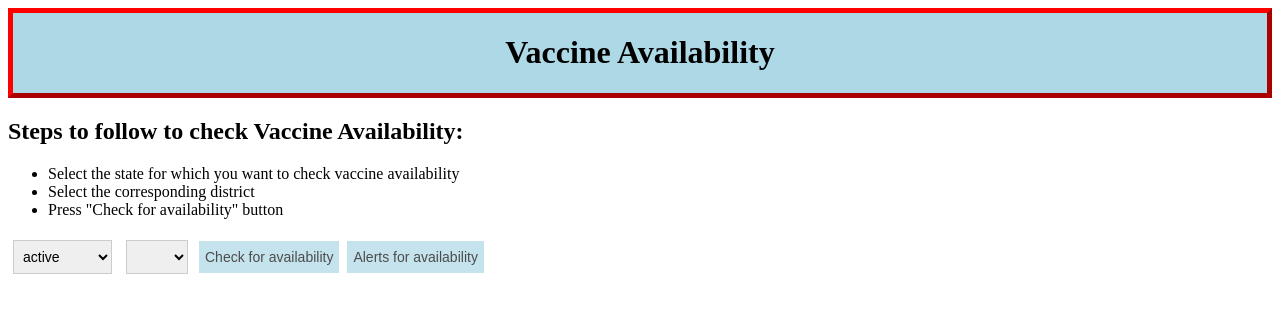
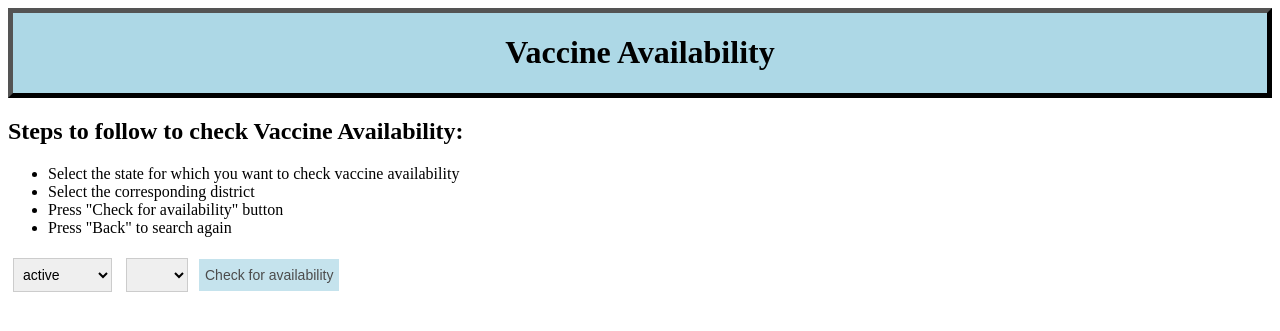
Before and after one commit to siddhartha-savant/Vaccine-Availability, a Django app: page / in a window 1280 px wide. Shown: the top 331 px of the page. Run offline with Django 3.2, Linux system fonts and the light colour scheme; tables that the repository leaves empty hold one stand-in row (values such as "Sample post"); lists and menus that the app fills with data are empty; some libraries are stand-ins or nearby versions.

Commit message:
Final HTML changes

```diff
--- a/availability/templates/availability/base.html
+++ b/availability/templates/availability/base.html
@@ -29,7 +29,7 @@
 }
 
 .myDiv {
-  border: 5px outset red;
+  border: 5px outset black;
   background-color: lightblue;
   text-align: center;
 }
--- a/availability/templates/availability/index.html
+++ b/availability/templates/availability/index.html
@@ -35,6 +35,7 @@
   <li>Select the state for which you want to check vaccine availability</li>
   <li>Select the corresponding district</li>
   <li>Press "Check for availability" button</li>
+  <li>Press "Back" to search again</li>
 </ul>
 
 
@@ -55,7 +56,6 @@
         {% else %}
             <input type="submit" class="button" value="Check for availability">
         {% endif %}
-        <input type="submit" id="alerts" class="button" value="Alerts for availability" formmethod="post"> {% csrf_token %}
 </form>
 
     {% if message %}
--- a/availability/views.py
+++ b/availability/views.py
@@ -9,16 +9,6 @@
         selecteddistrict = request.GET['selecteddistrict']
         batch_list = fetch_data(selecteddistrict)
         return render(request, 'availability/index.html', {'batch_list': batch_list})
-    elif 'selecteddistrict' in request.POST:
-        message = ""
-        selecteddistrict = request.POST['selecteddistrict']
-        batch_list = fetch_data(selecteddistrict)
-        for batch in batch_list:
-            if batch["capacity"] > 0:
-                message = "Name: {}, Minimum Age: {}, Capacity: {}, Vaccine: {}".format(batch["name"], batch["age_limit"],
-                                                                                    batch["capacity"], batch["vaccine"])
-                #send_telegram_message(message)
-        return render(request, 'availability/index.html', {'message': message})
     else:
         state_dist_dict = state_dist()
         return render(request, 'availability/index.html', {'state_dist_dict': state_dist_dict})
```
